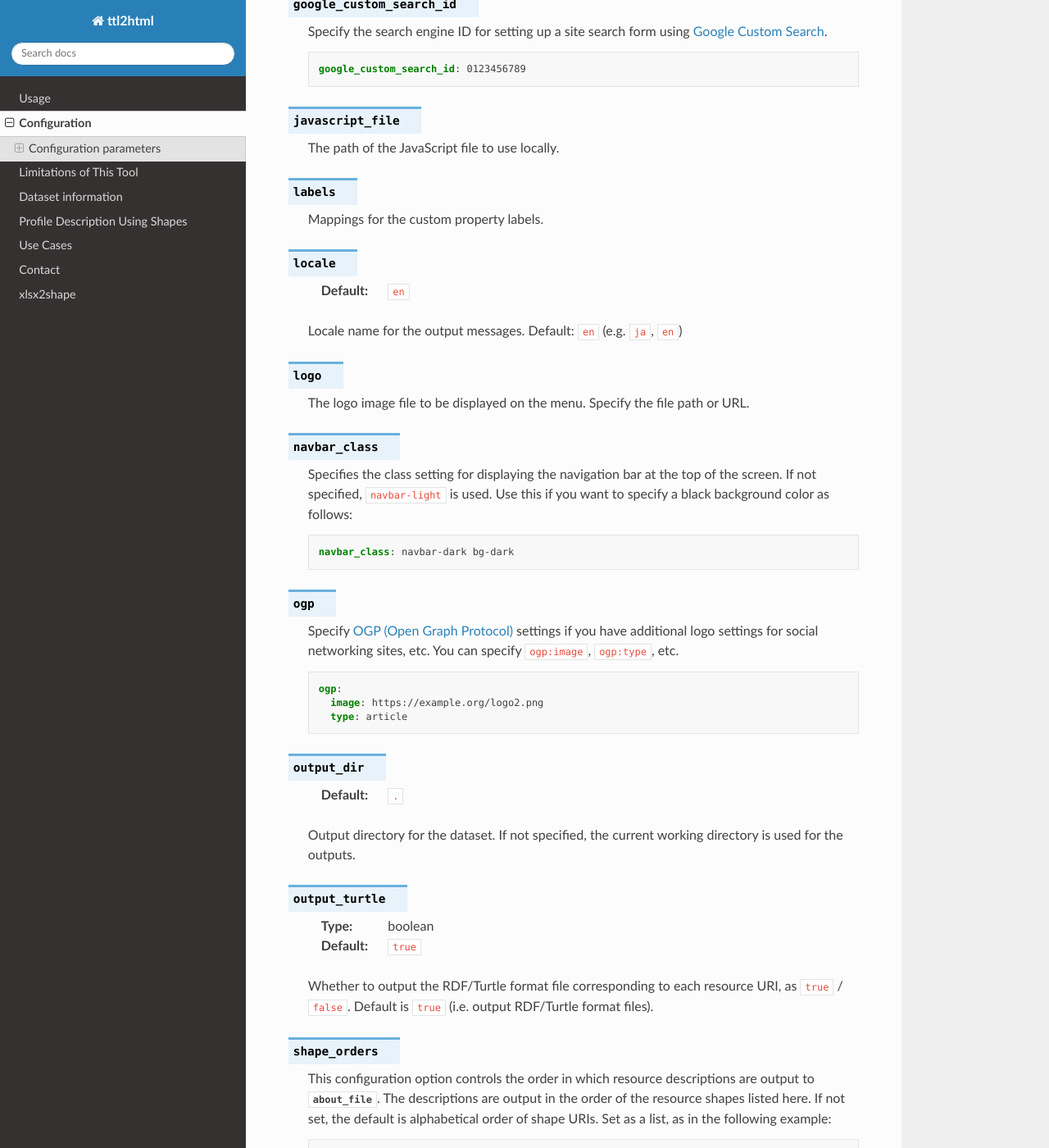
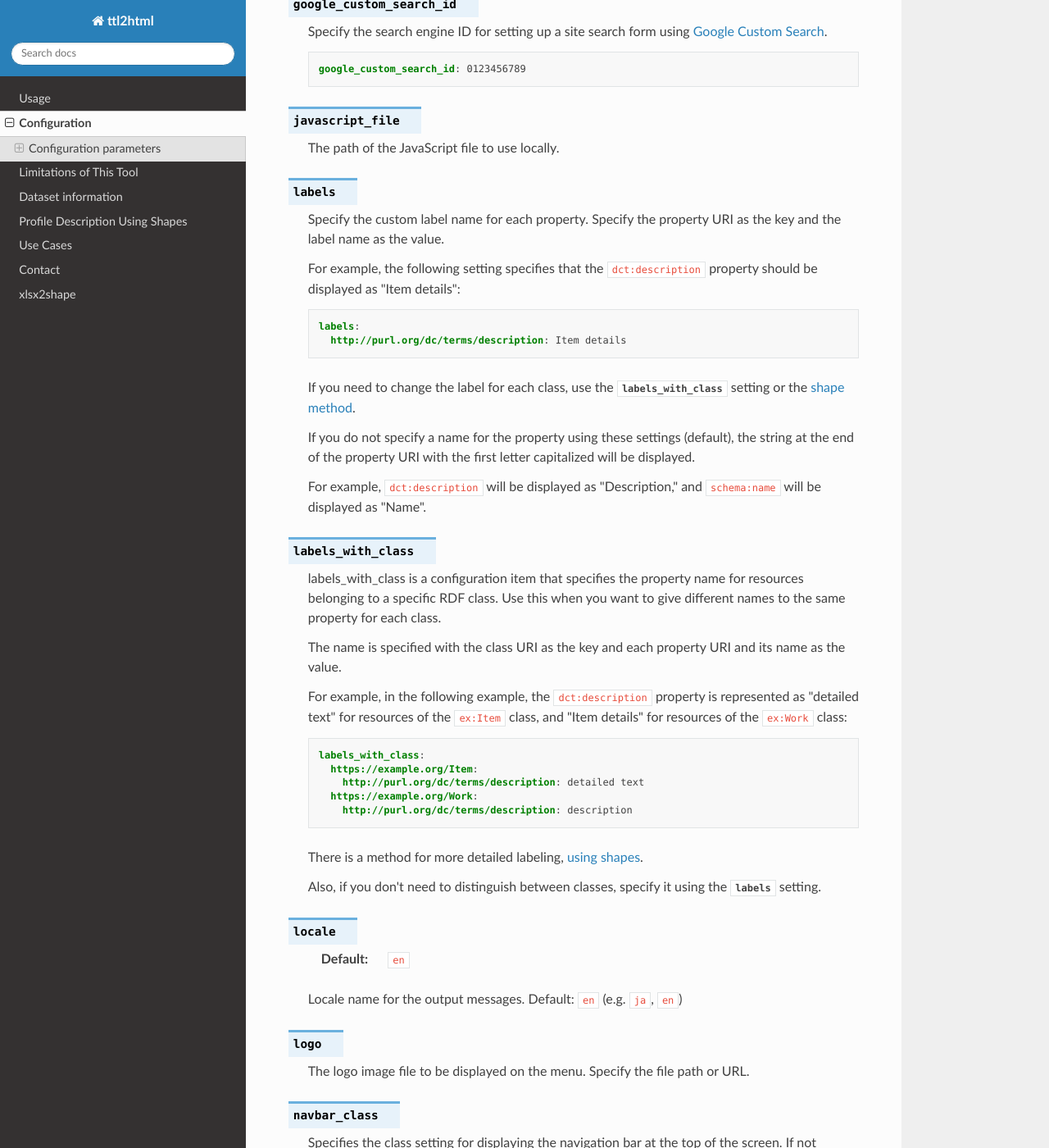
Before and after one commit to masao/ttl2html-doc-ja, a Sphinx documentation site: the page built from docs/configuration.rst, in a window 1280 px wide and 1400 px high, scrolled down 2173 px. Shown: the whole window at 82% size. Built offline with Sphinx 7.4.7 and the Read the Docs theme 3.1.0, drawn with Linux system fonts in a browser that asks for light colours.

Commit message:
add translations for labels and labels_with_class settings. #40

```diff
--- a/docs/configuration.rst
+++ b/docs/configuration.rst
@@ -93,7 +93,42 @@ All configuration keys available are documeted as follows:
 
 .. confval:: labels
 
-  Mappings for the custom property labels.
+  Specify the custom label name for each property.
+  Specify the property URI as the key and the label name as the value.
+
+  For example, the following setting specifies that the ``dct:description`` property should be displayed as "Item details":
+
+  .. code:: yaml
+
+    labels:
+      http://purl.org/dc/terms/description: Item details
+
+  If you need to change the label for each class, use the :confval:`labels_with_class` setting or the :doc:`shape method <shapes>`.
+
+  If you do not specify a name for the property using these settings (default), the string at the end of the property URI with the first letter capitalized will be displayed.
+
+  For example, ``dct:description`` will be displayed as "Description," and ``schema:name`` will be displayed as "Name".
+
+.. confval:: labels_with_class
+
+  labels_with_class is a configuration item that specifies the property name for resources belonging to a specific RDF class.
+  Use this when you want to give different names to the same property for each class.
+
+  The name is specified with the class URI as the key and each property URI and its name as the value.
+
+  For example, in the following example, the ``dct:description`` property is represented as "detailed text" for resources of the ``ex:Item`` class, and "Item details" for resources of the ``ex:Work`` class:
+
+  .. code:: yaml
+
+    labels_with_class:
+      https://example.org/Item:
+        http://purl.org/dc/terms/description: detailed text
+      https://example.org/Work:
+        http://purl.org/dc/terms/description: description
+
+  There is a method for more detailed labeling, :doc:`using shapes <shapes>`.
+
+  Also, if you don't need to distinguish between classes, specify it using the :confval:`labels` setting.
 
 .. confval:: locale
   :default: ``en``
```
Also changed, not shown: 1 other file.
